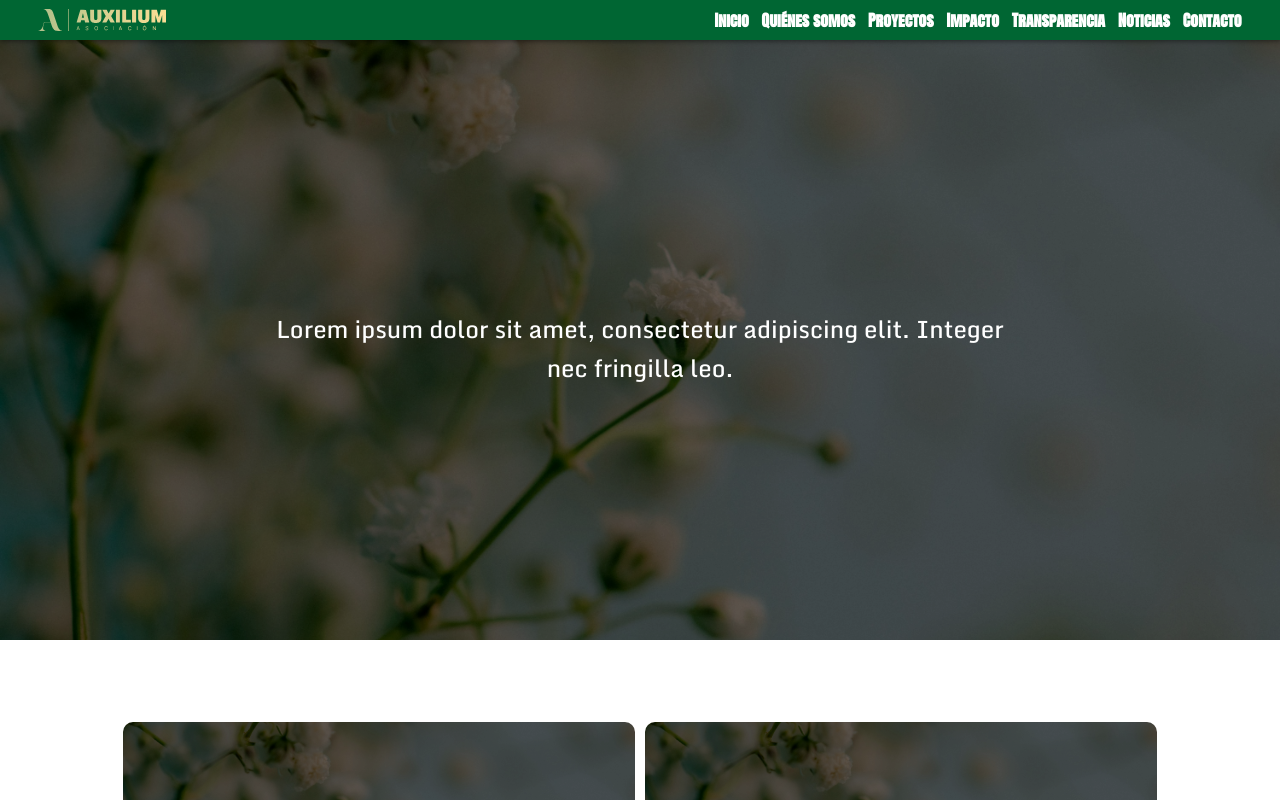
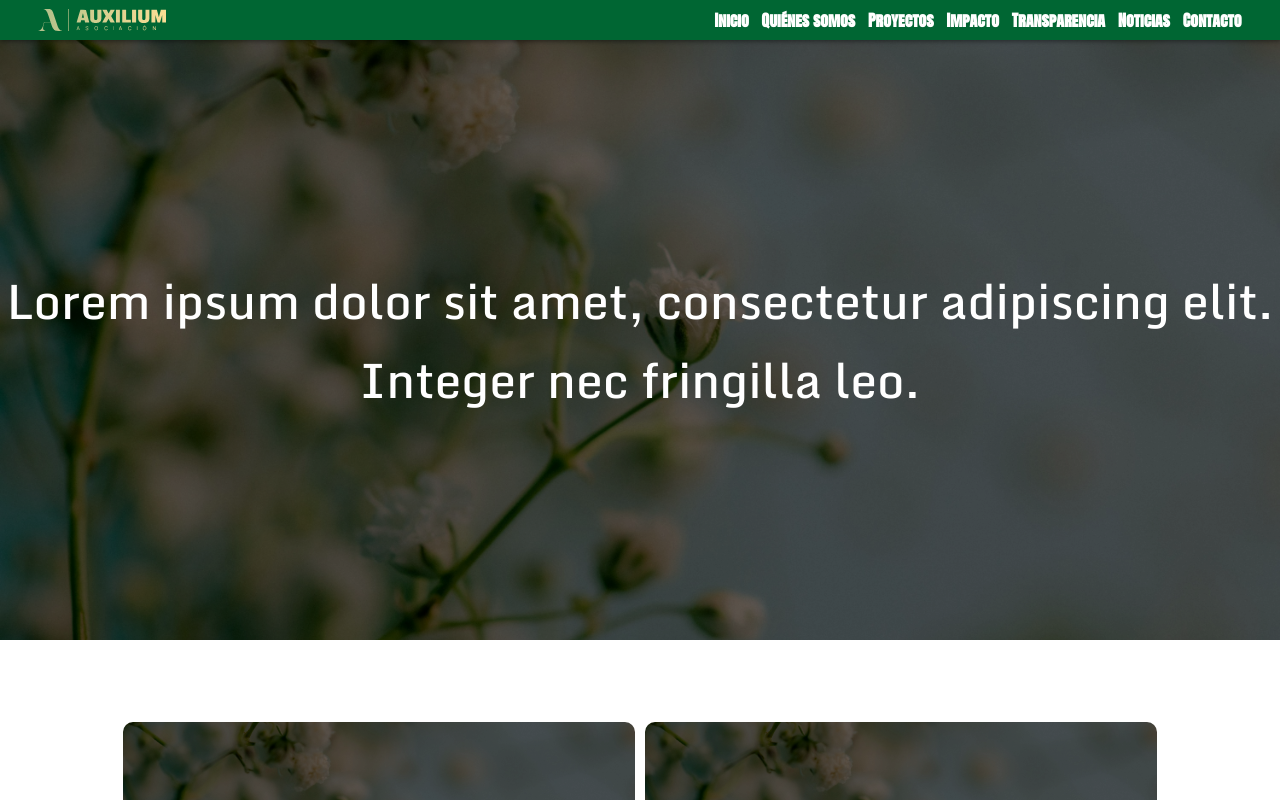
Before and after one commit to Tenvid/AuxiliumFundacionWeb, a React (Vite) app in the folder AuxilliumWeb/frontend/auxilium-web/: page / in a window 1280 px wide. Shown: the top 800 px of the page. Built offline with nearby package versions, Linux system fonts and the light colour scheme.

Commit message:
fix: remove unnecessary css in text image+

```diff
--- a/AuxilliumWeb/frontend/auxilium-web/src/components/TextImage/TextImage.module.css
+++ b/AuxilliumWeb/frontend/auxilium-web/src/components/TextImage/TextImage.module.css
@@ -15,16 +15,9 @@
 
 .textImageText {
   position: absolute;
-  top: 50%;
-  left: 50%;
-  transform: translate(-50%, -50%);
-  padding: 0% 10%;
-  font-size: clamp(0.5rem, 10vw, 1.5rem);
+  font-size: clamp(0.5rem, 5vw, 3rem);
   color: var(--paragraph-light);
   text-align: center;
   font-family: Monda;
   z-index: 1;
-  width: 100%;
-  max-width: 80%;
-  box-sizing: border-box;
 }
```
